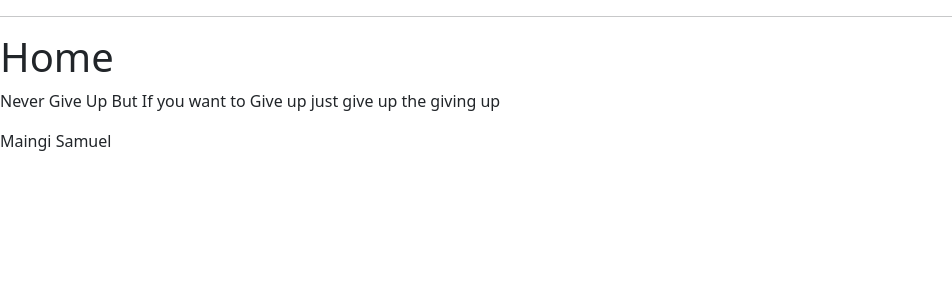
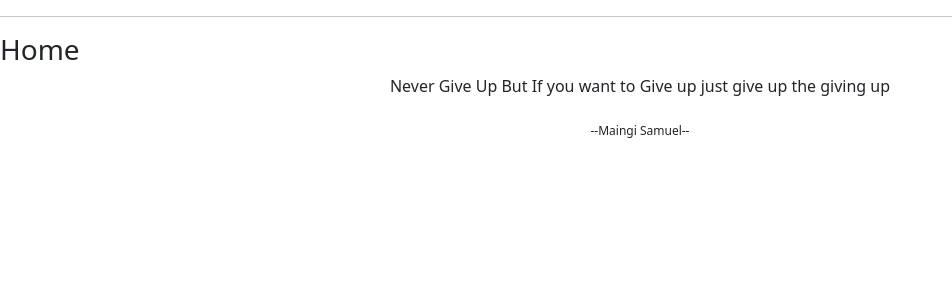
Before and after one commit to layersony/personal-blog, a Flask app: page / in a window 1280 px wide. Shown: the part 85-385 px from the top of the page, without its empty margins (0-952 px from the left). Run offline with Flask 2, Linux system fonts and the light colour scheme; data that the repository does not hold is empty; some libraries are stand-ins or nearby versions.

Commit message:
index styling

```diff
--- a/app/static/css/styles.css
+++ b/app/static/css/styles.css
@@ -42,3 +42,6 @@
 }
 
 /**  **/
+.blogcont{
+  max-width: 1000px;
+}
--- a/app/templates/index.html
+++ b/app/templates/index.html
@@ -1,18 +1,33 @@
 {% extends 'base.html' %}
 
 {% block content%}
-<h1>Home</h1>
-{% for blog in blogs %}
-  <p>{{ blog.title }}</p>
-  <p>{{ blog.content }}</p>
-  <p>{{ blog.users}}</p>
-  <p>{{ blog.dateposted.strftime('%I:%M %p, %a %b %d, %Y')}}</p>
-  <a href="{{ url_for('main.comment', id= blog.id) }}"><button>Comment</button></a>
-  Comments <span>{{blog.comments.count()}}</span>
-  <hr>
+<h3>Home</h3>
+<div class="container d-md-flex justify-content-center align-items-center">
+  <div class="blogcont">
 
-{% endfor %}
+    {% for blog in blogs %}
+    <div>
+      <div class="d-md-flex justify-content-between align-items-center bg-secondary p-1 text-white">
+        <h3>{{ blog.title|capitalize }}</h3>
+        <span>Posted on {{ blog.dateposted.strftime('%a %b %d, %Y')}}</span>
+      </div>
+      <p>{{ blog.content }}</p>
+      <div class="d-md-flex justify-content-between align-items-center">
+        <span>Author {{ blog.users}}</span>
+        <a href="{{ url_for('main.comment', id= blog.id) }}">Comment <span>{{blog.comments.count()}}</span></a>
+      </div>
 
-<p>{{ quote.quote }}</p>
-<p>{{ quote.author }}</p>
+    </div>
+
+    <hr>
+
+    {% endfor %}
+    <div class="text-center">
+      <p>{{ quote.quote }}</p>
+      <sub>--{{ quote.author }}--</sub>
+    </div>
+  </div>
+</div>
+
+
 {% endblock %}
```
